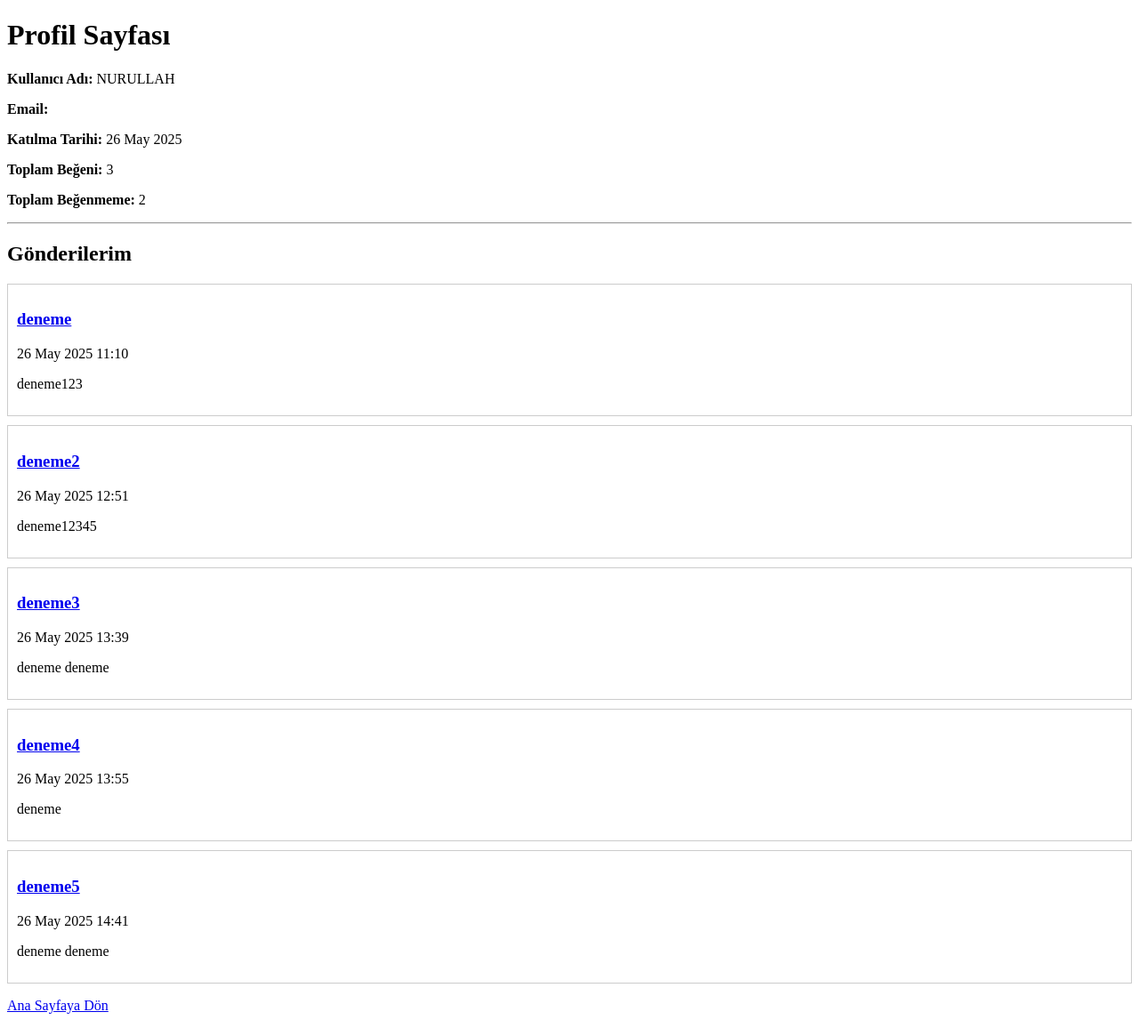
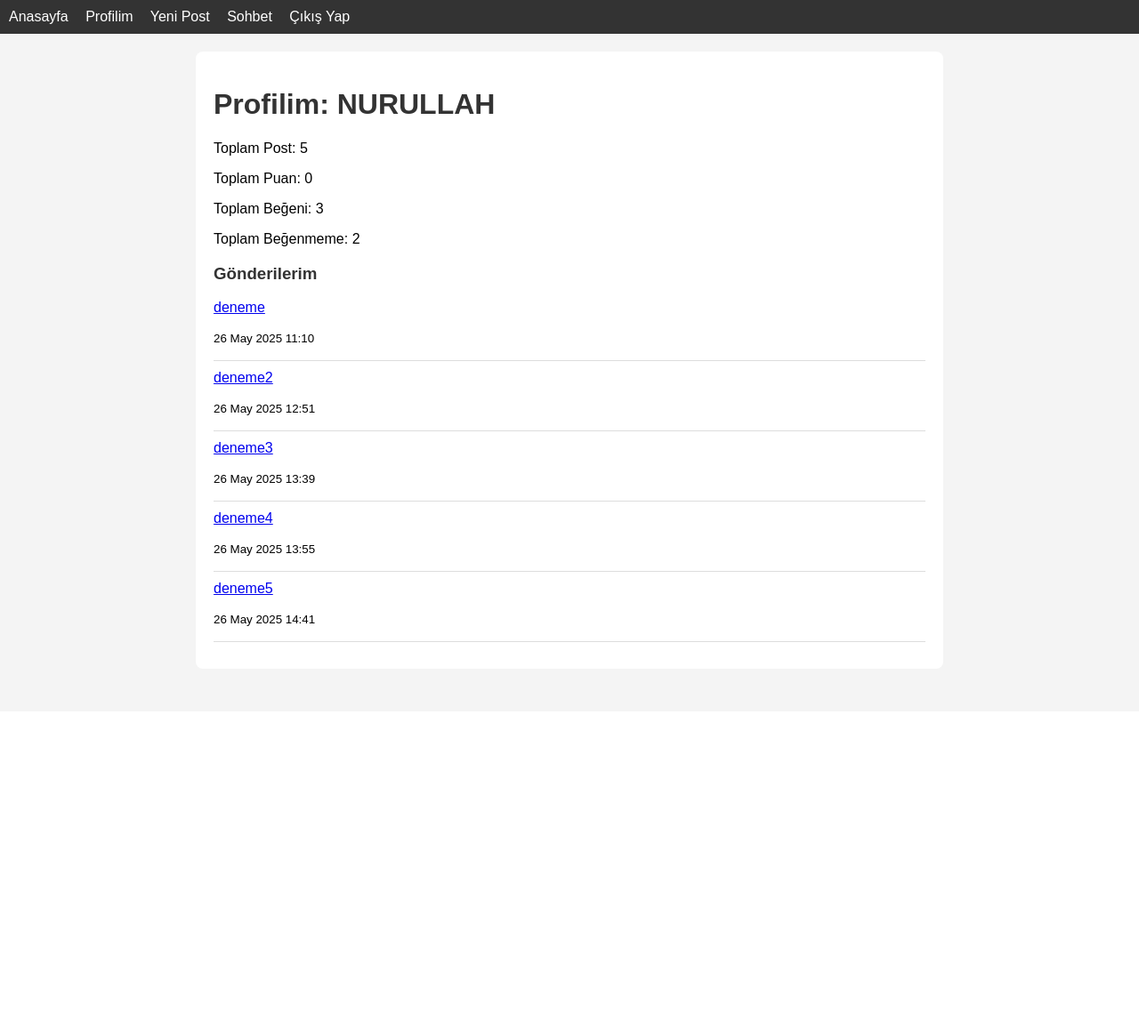
Before and after one commit to Nurullah3461/django-proje, a Django app: page /profile/ in a window 1280 px wide. Shown: the whole page at 89% size. After the commit the page ends 722 px from the top, so only its background shows below. Run offline with Django 5.2, Linux system fonts and the light colour scheme; a user stored in the database is signed in; data comes from the database, SQL or seed files in the repository; both versions use the stored data as it was after the commit.

Commit message:
biraz daha düzenleme yapıldı

```diff
--- a/socialblog/blog/templates/blog/base.html
+++ b/socialblog/blog/templates/blog/base.html
@@ -2,27 +2,66 @@
 <html lang="tr">
 <head>
     <meta charset="UTF-8">
-    <title>{% block title %}Sosyal Blog{% endblock %}</title>
-    {% load static %}
-    <link rel="stylesheet" href="{% static 'blog/style.css' %}">
+    <title>{% block title %}SocialBlog{% endblock %}</title>
+    <style>
+        body {
+            font-family: Arial, sans-serif;
+            margin: 0;
+            padding: 0;
+            background-color: #f4f4f4;
+        }
+        nav {
+            background-color: #333;
+            color: white;
+            padding: 10px;
+        }
+        nav a {
+            color: white;
+            margin-right: 15px;
+            text-decoration: none;
+        }
+        nav a:hover {
+            text-decoration: underline;
+        }
+        .container {
+            max-width: 800px;
+            margin: 20px auto;
+            padding: 20px;
+            background: white;
+            border-radius: 8px;
+        }
+        h1, h2, h3 {
+            color: #333;
+        }
+        .btn {
+            background-color: #4CAF50;
+            color: white;
+            padding: 5px 10px;
+            border-radius: 4px;
+            text-decoration: none;
+        }
+        .btn:hover {
+            background-color: #45a049;
+        }
+    </style>
 </head>
 <body>
-    <header>
-        <h1><a href="{% url 'home' %}" style="color:white; text-decoration:none;">Sosyal Blog</a></h1>
-        <nav>
-            {% if user.is_authenticated %}
-                Merhaba, {{ user.username }} | <a href="{% url 'logout' %}">Çıkış Yap</a>
-            {% else %}
-                <a href="{% url 'login' %}">Giriş</a> | <a href="{% url 'signup' %}">Kayıt Ol</a>
-            {% endif %}
-        </nav>
-    </header>
+    <nav>
+        <a href="{% url 'home' %}">Anasayfa</a>
+        {% if user.is_authenticated %}
+            <a href="{% url 'profile' %}">Profilim</a>
+            <a href="{% url 'post_create' %}">Yeni Post</a>
+            <a href="{% url 'chat_room' %}">Sohbet</a>
+            <a href="{% url 'logout' %}">Çıkış Yap</a>
+        {% else %}
+            <a href="{% url 'login' %}">Giriş Yap</a>
+            <a href="{% url 'register' %}">Kayıt Ol</a>
+        {% endif %}
+    </nav>
 
-    <main>
+    <div class="container">
         {% block content %}
-        <!-- İçerik buraya gelecek -->
         {% endblock %}
-    </main>
-
+    </div>
 </body>
 </html>
--- a/socialblog/blog/templates/blog/profile.html
+++ b/socialblog/blog/templates/blog/profile.html
@@ -1,31 +1,21 @@
-<!-- blog/templates/blog/profile.html -->
-<!DOCTYPE html>
-<html>
-<head>
-    <title>Profil - {{ user.username }}</title>
-</head>
-<body>
-    <h1>Profil Sayfası</h1>
+{% extends 'blog/base.html' %}
 
-    <p><strong>Kullanıcı Adı:</strong> {{ user.username }}</p>
-    <p><strong>Email:</strong> {{ user.email }}</p>
-    <p><strong>Katılma Tarihi:</strong> {{ user.date_joined|date:"d M Y" }}</p>
-    <p><strong>Toplam Beğeni:</strong> {{ likes_count }}</p>
-    <p><strong>Toplam Beğenmeme:</strong> {{ dislikes_count }}</p>
+{% block title %}Profilim{% endblock %}
 
-    <hr>
+{% block content %}
+    <h1>Profilim: {{ user.username }}</h1>
+    <p>Toplam Post: {{ post_count }}</p>
+    <p>Toplam Puan: {{ total_score }}</p>
+    <p>Toplam Beğeni: {{ likes_count }}</p>
+    <p>Toplam Beğenmeme: {{ dislikes_count }}</p>
 
-    <h2>Gönderilerim</h2>
-    {% for post in posts %}
-        <div style="border:1px solid #ccc; padding:10px; margin-bottom:10px;">
-            <h3><a href="{% url 'post_detail' post.pk %}">{{ post.title }}</a></h3>
-            <p>{{ post.created_at|date:"d M Y H:i" }}</p>
-            <p>{{ post.content|truncatechars:100 }}</p>
+    <h3>Gönderilerim</h3>
+    {% for post in user_posts %}
+        <div style="border-bottom:1px solid #ddd; margin-bottom:10px;">
+            <a href="{% url 'post_detail' post.pk %}">{{ post.title }}</a>
+            <p><small>{{ post.created_at|date:"d M Y H:i" }}</small></p>
         </div>
     {% empty %}
         <p>Henüz gönderiniz yok.</p>
     {% endfor %}
-
-    <p><a href="{% url 'home' %}">Ana Sayfaya Dön</a></p>
-</body>
-</html>
+{% endblock %}
```
Also changed, not shown: socialblog/blog/templates/blog/chat_room.html (+6 -8 lines), socialblog/blog/templates/blog/home.html (+12 -51 lines), socialblog/blog/templates/blog/login.html (+5 -9 lines), socialblog/blog/templates/blog/post_create.html (+4 -8 lines), socialblog/blog/templates/blog/post_detail.html (+3 -7 lines), socialblog/blog/templates/blog/register.html (+6 -8 lines), socialblog/db.sqlite3.
